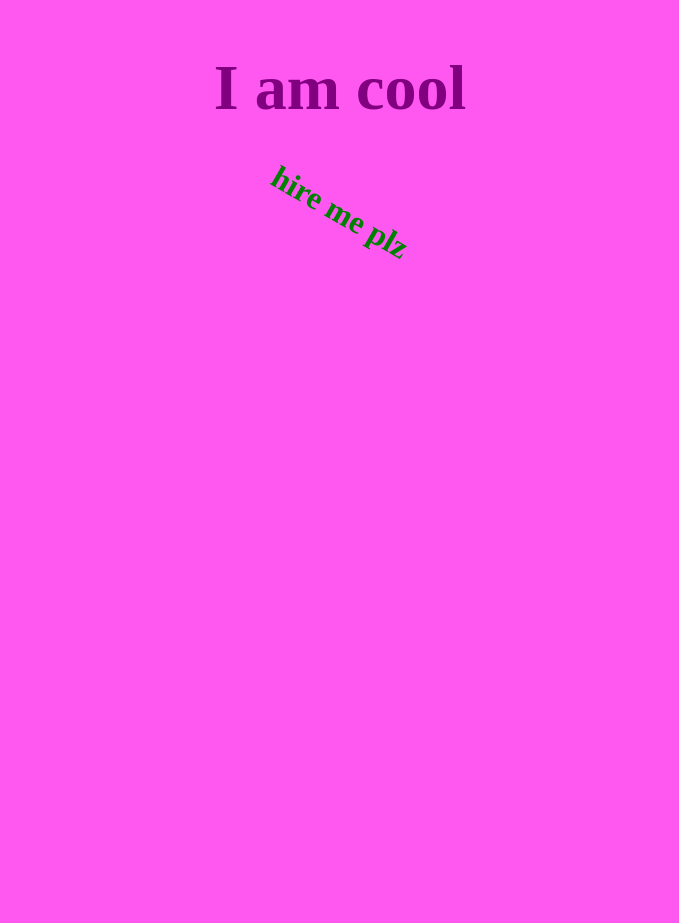
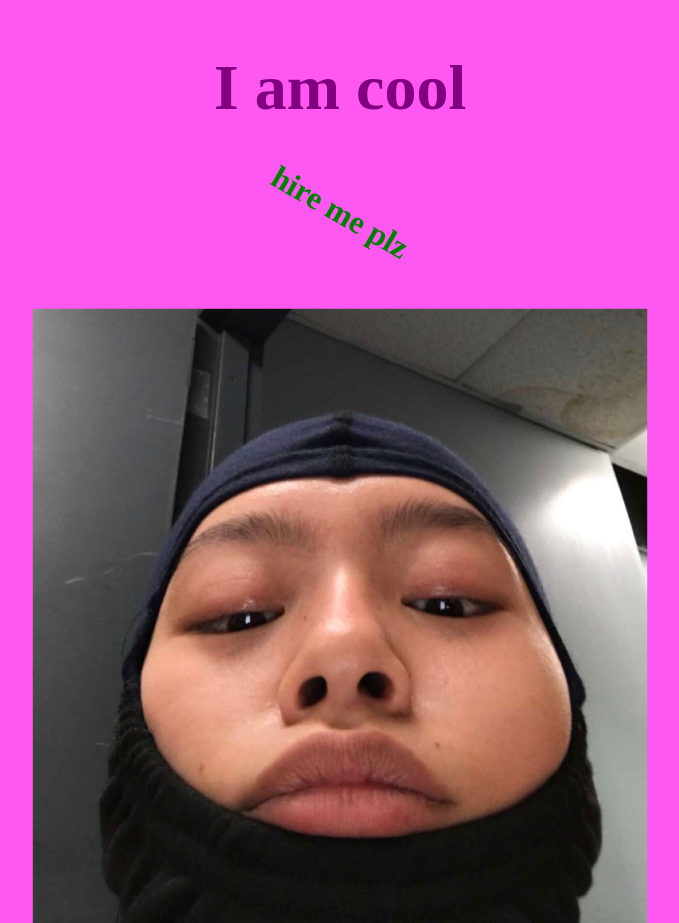
Before and after one commit to jtledon/jtledon.github.io, a plain HTML site: page jani.html in a window 1280 px wide. Shown: the whole page, without its empty margins (300-979 px from the left). Before the commit the page ends 800 px from the top, so only its background shows below. Drawn offline with Linux system fonts and the light colour scheme.

Commit message:
adding jani stuff to website

```diff
--- a/nicole.html
+++ b/jani.html
@@ -9,6 +9,6 @@
 <body style="position: relative; display: flex; align-items: center; align-content: center; justify-content: center; justify-items: center; flex-direction: column; background-color: rgb(255, 88, 241);">
     <h1 style="font-size: 4em; color: purple; font-weight: bold;">I am cool</h1>
     <h2 style="font-size: 2em; color: green; transform: rotateZ(30deg);">hire me plz</h2>
-    <img src="nic.jpeg" alt="" style="transform: scale(0.6); position: absolute; top: 6em;">
+    <img src="jani.jpeg" alt="" style="transform: scale(0.6); position: absolute; top: 6em;">
 </body>
 </html>
--- a/static/footer.css
+++ b/static/footer.css
@@ -3,6 +3,8 @@
 	margin: 0;
 	padding: 0;
     font-family: 'Nunito', sans-serif;
+    /* color: #fff; */
+    /* background: #000; */
 }
 
 li {
```
Also changed, not shown: icons/icons.svg, jani.jpeg (added), 1 other file.
